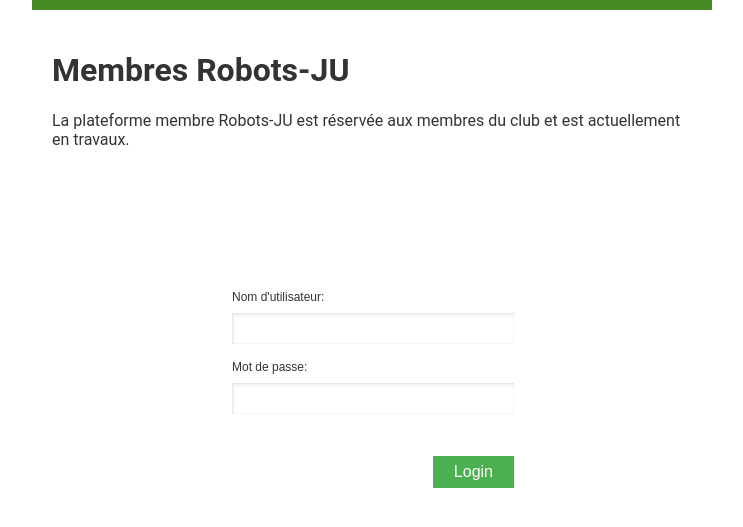
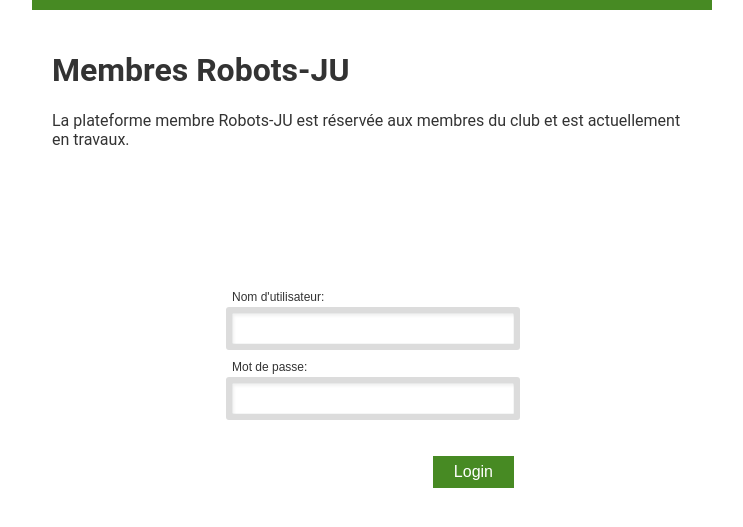
Before and after one commit to robots-ju/membres.robots-ju.ch, a PHP site: page /login.html in a window 1280 px wide. Shown: the top 527 px of the page, without its empty margins (268-1011 px from the left). Run offline with PHP 8.4, Linux system fonts and the light colour scheme.

Commit message:
Update login.css

```diff
--- a/Serveur public/WEB/css/login.css
+++ b/Serveur public/WEB/css/login.css
@@ -40,7 +40,7 @@
     margin:10px 0 0 6px;
 }
 .box input{
-    border:6px solid white;
+    border:6px solid #dcdcdc;
     border-radius:3px;
     box-shadow:2px 3px 3px rgba(0, 0, 0, 0.06) inset, 0 0 1px #95a2a7 inset;
     margin:3px 0 4px;
@@ -55,7 +55,7 @@
 }
 #btnLogin
 {
-    background-color: #4CAF50;
+    background-color: #478a23;
     border: none;
     color: white;
     padding: 15px 32px;
```
